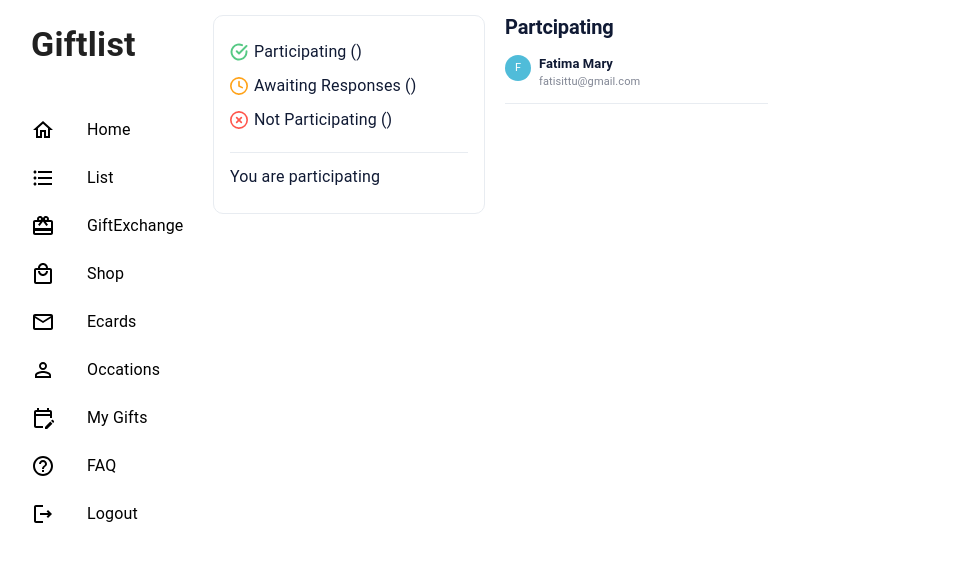
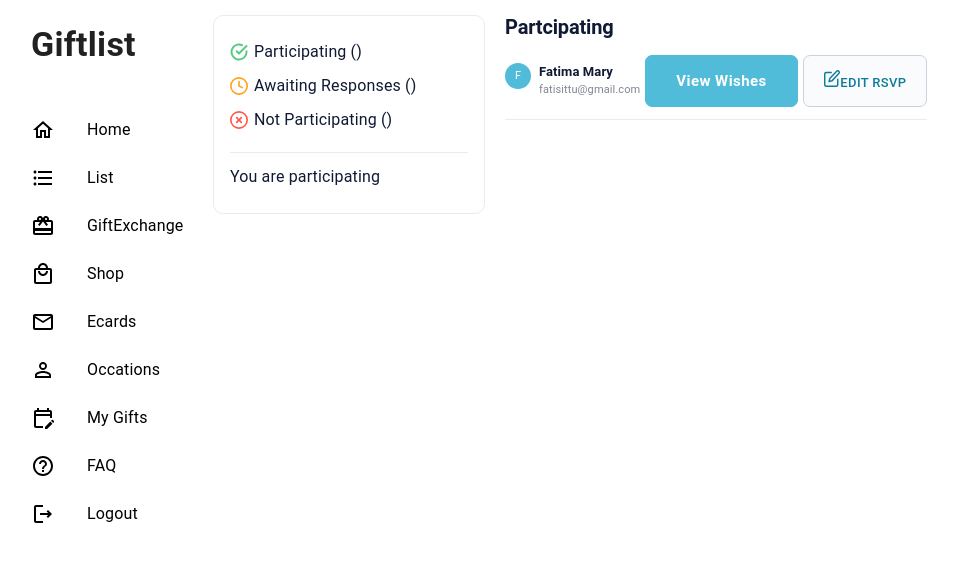
Before and after one commit to FatimaMary/giftlist, a React (Create React App) app in the folder client/: page /participants in a window 1280 px wide. Shown: the top 562 px of the page, without its empty margins (17-975 px from the left). Built offline with nearby package versions, Linux system fonts and the light colour scheme; the HTML template or start-up script is replaced by a standard one.

Commit message:
Update index.jsx

```diff
--- a/client/src/scenes/participants/index.jsx
+++ b/client/src/scenes/participants/index.jsx
@@ -8,6 +8,7 @@ import Avatar from '@mui/material/Avatar';
 import Tick from './tickic.svg';
 import Clock from './clockic.svg';
 import Cross from './crossic2.svg';
+import Edit from '../eventview/editicblue.svg'
 
 function Participants() {
   function stringAvatar(name) {
@@ -181,8 +182,44 @@ function Participants() {
           </Box>
         </Box>
         <Box>
-          <Button></Button>
-          <Button></Button>
+          <Button
+            sx={{
+              margin: '0 5px',
+              background: '#50bcd9',
+              fontSize: '15px',
+              lineHeight: '22px',
+              color: '#fff',
+              padding: '14px 30px',
+              display: 'inline-block',
+              border: '1px solid #50bcd9',
+              fontWeight: 600,
+              textTransform: 'inherit',
+              '&: hover' : {
+                cursor: 'pointer',
+                background: '#fff',
+                color: '#50bcd9',
+              },
+              borderRadius: '7px'
+            }}
+          >
+            View Wishes
+          </Button>
+          <Button
+            sx={{
+              padding: '14px 20px',
+              fontSize: '13px',
+              lineHeight: '18px',
+              background: '#fafbfd',
+              borderRadius: '7px',
+              fontWeight: '7px',
+              color: '#0f7b9b',
+              display: 'inline-block',
+              border: '1px solid #cad3dd',
+              '&:hover': {
+                cursor: 'pointer',
+              },
+            }}
+          ><img src={Edit} />Edit RSVP</Button>
         </Box>
       </Box>
     </Box>
```
